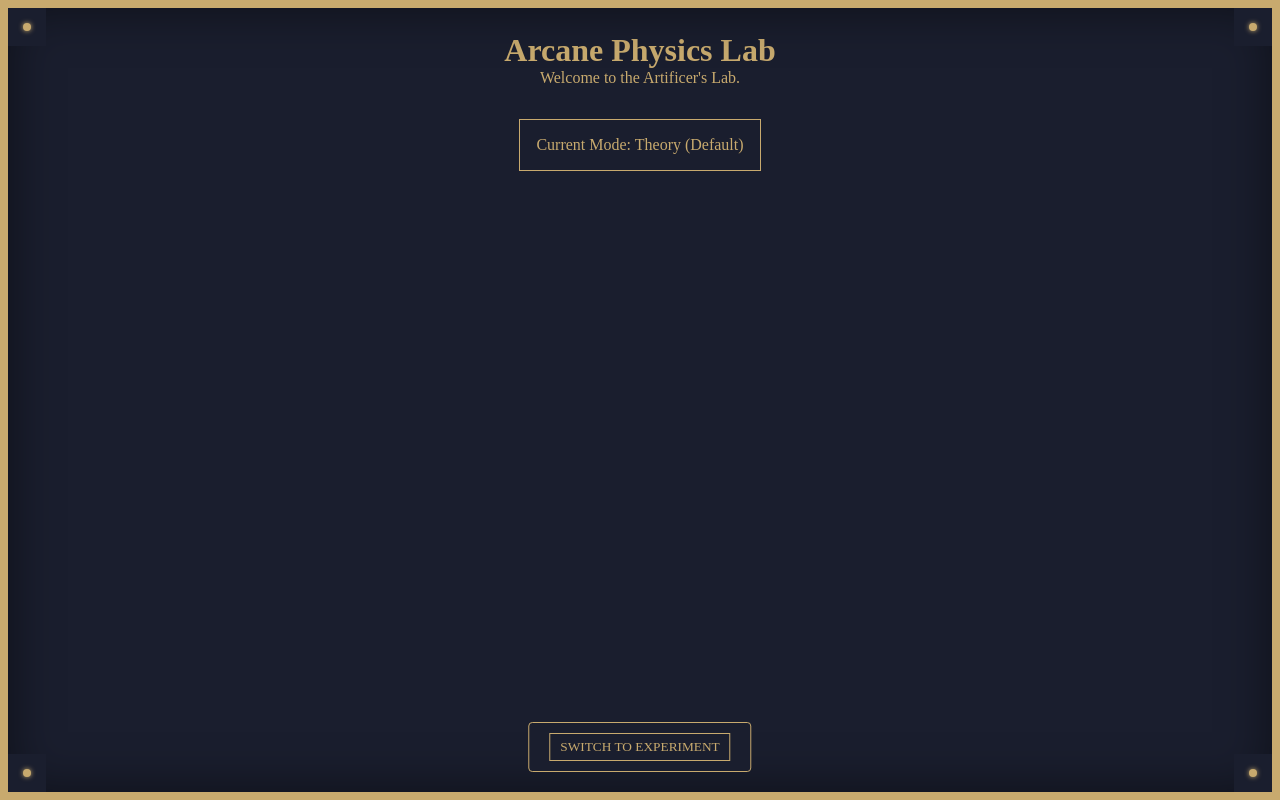
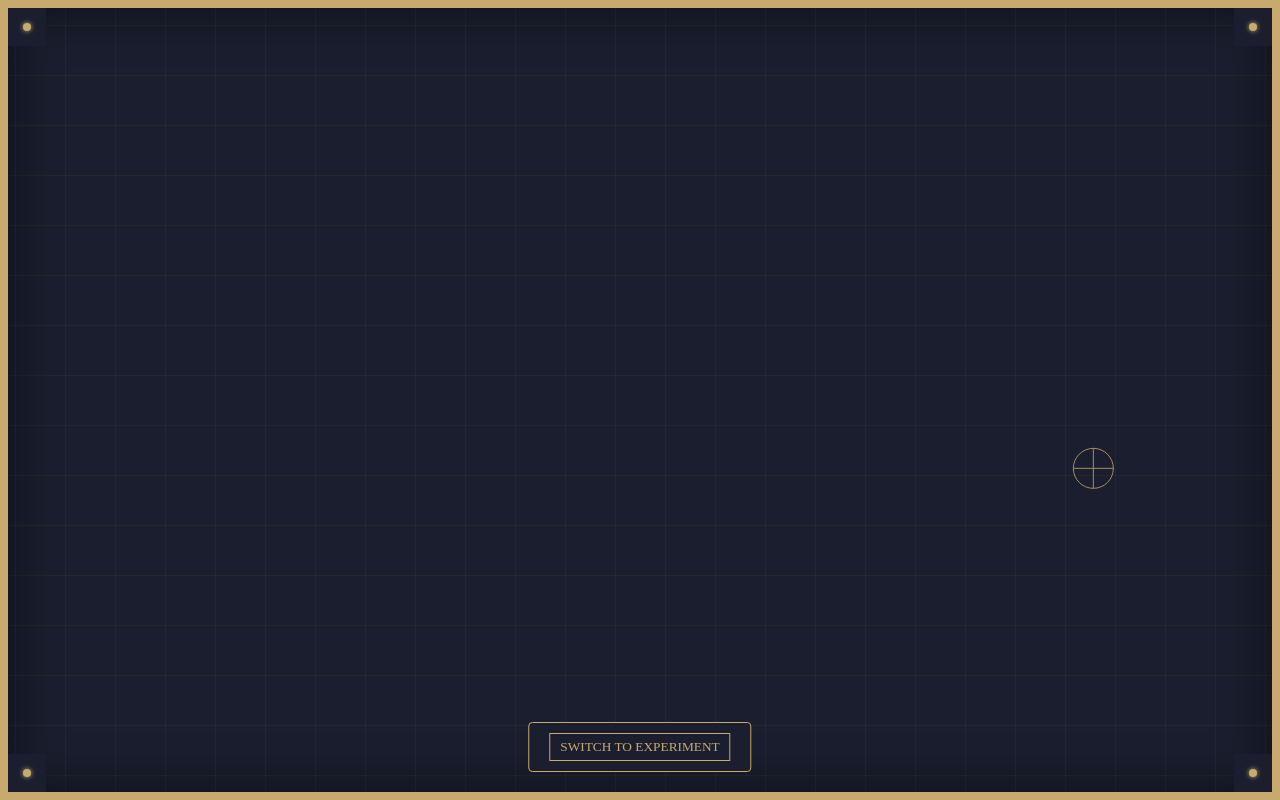
Before and after one commit to HjustonAI/physicslab, a Next.js app: page / in a window 1280 px wide. Built offline with nearby package versions, Linux system fonts and the light colour scheme.

Commit message:
Phase 2: Simulation Engine - Documentation and Implementation

```diff
--- a/src/app/page.tsx
+++ b/src/app/page.tsx
@@ -1,11 +1,9 @@
+import VacuumChamber from "@/components/simulation/VacuumChamber";
+
 export default function Home() {
   return (
-    <main style={{ padding: "2rem", textAlign: "center" }}>
-      <h1>Arcane Physics Lab</h1>
-      <p>Welcome to the Artificer's Lab.</p>
-      <div style={{ marginTop: "2rem", border: "1px solid var(--border-color)", padding: "1rem", display: "inline-block" }}>
-        <p>Current Mode: Theory (Default)</p>
-      </div>
+    <main>
+      <VacuumChamber />
     </main>
   );
 }
--- /dev/null
+++ b/src/components/simulation/SimulationCanvas.tsx
@@ -0,0 +1,49 @@
+"use client";
+
+import { useRef, useEffect } from "react";
+
+interface SimulationCanvasProps {
+    draw: (ctx: CanvasRenderingContext2D, width: number, height: number) => void;
+    className?: string;
+}
+
+export default function SimulationCanvas({ draw, className }: SimulationCanvasProps) {
+    const canvasRef = useRef<HTMLCanvasElement>(null);
+
+    useEffect(() => {
+        const canvas = canvasRef.current;
+        if (!canvas) return;
+
+        const ctx = canvas.getContext("2d");
+        if (!ctx) return;
+
+        const resizeCanvas = () => {
+            const parent = canvas.parentElement;
+            if (parent) {
+                canvas.width = parent.clientWidth;
+                canvas.height = parent.clientHeight;
+                // Initial draw after resize
+                draw(ctx, canvas.width, canvas.height);
+            }
+        };
+
+        window.addEventListener("resize", resizeCanvas);
+        resizeCanvas(); // Call once on mount
+
+        return () => {
+            window.removeEventListener("resize", resizeCanvas);
+        };
+    }, [draw]);
+
+    // Re-draw when draw function changes (usually driven by the game loop in the parent)
+    useEffect(() => {
+        const canvas = canvasRef.current;
+        if (!canvas) return;
+        const ctx = canvas.getContext("2d");
+        if (!ctx) return;
+
+        draw(ctx, canvas.width, canvas.height);
+    }, [draw]);
+
+    return <canvas ref={canvasRef} className={className} style={{ display: "block" }} />;
+}
--- /dev/null
+++ b/src/components/simulation/VacuumChamber.module.css
@@ -0,0 +1,47 @@
+.chamber {
+    position: relative;
+    width: 100%;
+    height: 100vh;
+    overflow: hidden;
+    background-color: var(--bg-primary);
+    transition: background-color 0.3s ease;
+}
+
+/* Theory Mode: Blueprint Grid */
+.chamber[data-mode="theory"] {
+    background-image:
+        linear-gradient(var(--border-color) 1px, transparent 1px),
+        linear-gradient(90deg, var(--border-color) 1px, transparent 1px);
+    background-size: 50px 50px;
+    background-position: center center;
+    /* Make the grid lines very subtle */
+    background-blend-mode: overlay;
+    opacity: 0.8;
+}
+
+/* Experiment Mode: Industrial Vacuum Chamber */
+.chamber[data-mode="experiment"] {
+    background: radial-gradient(circle at center, #1a1a1a 0%, #000000 100%);
+    box-shadow: inset 0 0 100px #000;
+}
+
+.chamber[data-mode="experiment"]::before {
+    content: "";
+    position: absolute;
+    top: 0;
+    left: 0;
+    right: 0;
+    bottom: 0;
+    background:
+        repeating-linear-gradient(45deg,
+            transparent,
+            transparent 10px,
+            rgba(57, 255, 20, 0.05) 10px,
+            rgba(57, 255, 20, 0.05) 20px);
+    pointer-events: none;
+}
+
+.canvasContainer {
+    width: 100%;
+    height: 100%;
+}
--- /dev/null
+++ b/src/components/simulation/VacuumChamber.tsx
@@ -0,0 +1,94 @@
+"use client";
+
+import { useState, useEffect, useCallback } from "react";
+import styles from "./VacuumChamber.module.css";
+import SimulationCanvas from "./SimulationCanvas";
+import { useGameLoop } from "@/hooks/useGameLoop";
+
+export default function VacuumChamber() {
+    const [mode, setMode] = useState<"theory" | "experiment">("theory");
+
+    // Listen for theme changes from the global attribute
+    useEffect(() => {
+        const observer = new MutationObserver((mutations) => {
+            mutations.forEach((mutation) => {
+                if (mutation.type === "attributes" && mutation.attributeName === "data-theme") {
+                    const theme = document.documentElement.getAttribute("data-theme");
+                    setMode(theme as "theory" | "experiment" || "theory");
+                }
+            });
+        });
+
+        observer.observe(document.documentElement, { attributes: true });
+
+        // Initial set
+        const currentTheme = document.documentElement.getAttribute("data-theme");
+        setMode(currentTheme as "theory" | "experiment" || "theory");
+
+        return () => observer.disconnect();
+    }, []);
+
+    // Demo Physics State
+    const [ball, setBall] = useState({ x: 100, y: 100, vx: 2, vy: 2, radius: 20 });
+
+    // Physics Update
+    const update = useCallback((deltaTime: number) => {
+        setBall((prev) => {
+            let { x, y, vx, vy, radius } = prev;
+
+            // Simple Euler integration
+            // deltaTime is in ms, so we scale it down
+            const dt = deltaTime / 16;
+
+            x += vx * dt;
+            y += vy * dt;
+
+            // Bounce off walls (assuming 1920x1080 for sim space, but we'll handle bounds in draw for now or just hardcode)
+            // Actually, we need canvas dimensions for proper collision.
+            // For this demo, we'll just let it bounce in a fixed box or handle it in the draw/update loop if we had ref to dims.
+            // Let's just make it bounce off arbitrary bounds for the demo visual
+            if (x > window.innerWidth - radius || x < radius) vx *= -1;
+            if (y > window.innerHeight - radius || y < radius) vy *= -1;
+
+            return { x, y, vx, vy, radius };
+        });
+    }, []);
+
+    useGameLoop(update);
+
+    // Render
+    const draw = useCallback((ctx: CanvasRenderingContext2D, width: number, height: number) => {
+        ctx.clearRect(0, 0, width, height);
+
+        // Draw Ball
+        ctx.beginPath();
+        ctx.arc(ball.x, ball.y, ball.radius, 0, Math.PI * 2);
+
+        if (mode === "theory") {
+            ctx.fillStyle = "#c8aa6e"; // Gold
+            ctx.strokeStyle = "#c8aa6e";
+            ctx.stroke();
+            // Blueprint style: empty circle with crosshair
+            ctx.beginPath();
+            ctx.moveTo(ball.x - ball.radius, ball.y);
+            ctx.lineTo(ball.x + ball.radius, ball.y);
+            ctx.moveTo(ball.x, ball.y - ball.radius);
+            ctx.lineTo(ball.x, ball.y + ball.radius);
+            ctx.stroke();
+        } else {
+            ctx.fillStyle = "#39ff14"; // Neon Green
+            ctx.shadowBlur = 20;
+            ctx.shadowColor = "#39ff14";
+            ctx.fill();
+            ctx.shadowBlur = 0;
+        }
+    }, [ball, mode]);
+
+    return (
+        <div className={styles.chamber} data-mode={mode}>
+            <div className={styles.canvasContainer}>
+                <SimulationCanvas draw={draw} />
+            </div>
+        </div>
+    );
+}
--- /dev/null
+++ b/src/hooks/useGameLoop.ts
@@ -0,0 +1,29 @@
+import { useEffect, useRef, useCallback } from "react";
+
+type UpdateCallback = (deltaTime: number) => void;
+
+export const useGameLoop = (callback: UpdateCallback) => {
+    const requestRef = useRef<number | null>(null);
+    const previousTimeRef = useRef<number | null>(null);
+
+    const animate = useCallback(
+        (time: number) => {
+            if (previousTimeRef.current !== null) {
+                const deltaTime = time - previousTimeRef.current;
+                callback(deltaTime);
+            }
+            previousTimeRef.current = time;
+            requestRef.current = requestAnimationFrame(animate);
+        },
+        [callback]
+    );
+
+    useEffect(() => {
+        requestRef.current = requestAnimationFrame(animate);
+        return () => {
+            if (requestRef.current !== null) {
+                cancelAnimationFrame(requestRef.current);
+            }
+        };
+    }, [animate]);
+};
```
Also changed, not shown: 1 other file (tests, documents, lock files or other folders).
